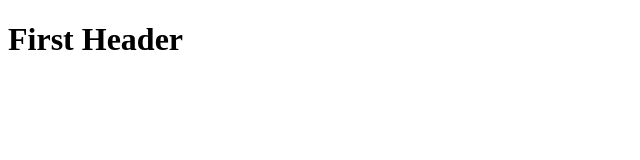
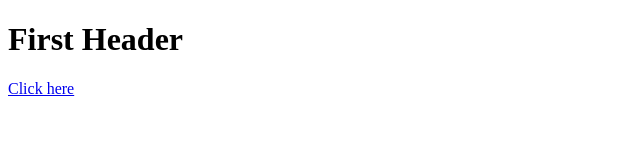
Before and after one commit to CasperdV/casperdv.github.io, a plain HTML site: page index.html in a window 1280 px wide. Shown: the full height of the page, 0-640 px from the left. Drawn offline with Linux system fonts and the light colour scheme.

Commit message:
Update index.html

```diff
--- a/index.html
+++ b/index.html
@@ -2,5 +2,6 @@
 <html>
  <body>
   <h1>First Header</h1>
+  <a href="/linked.html">Click here</a>
  </body>
 </html>
```
